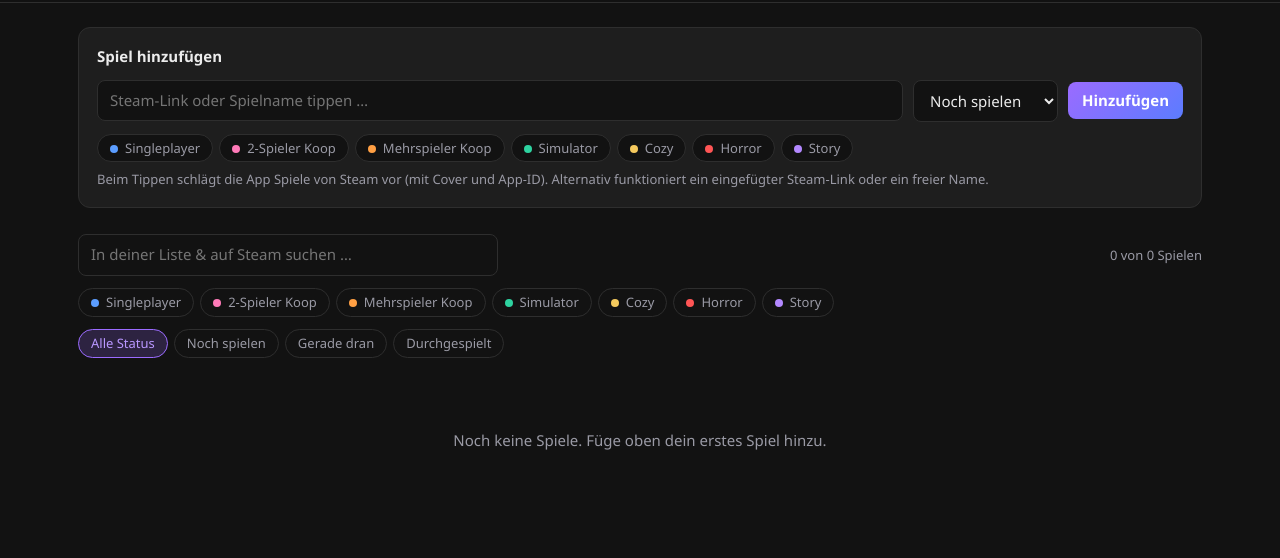
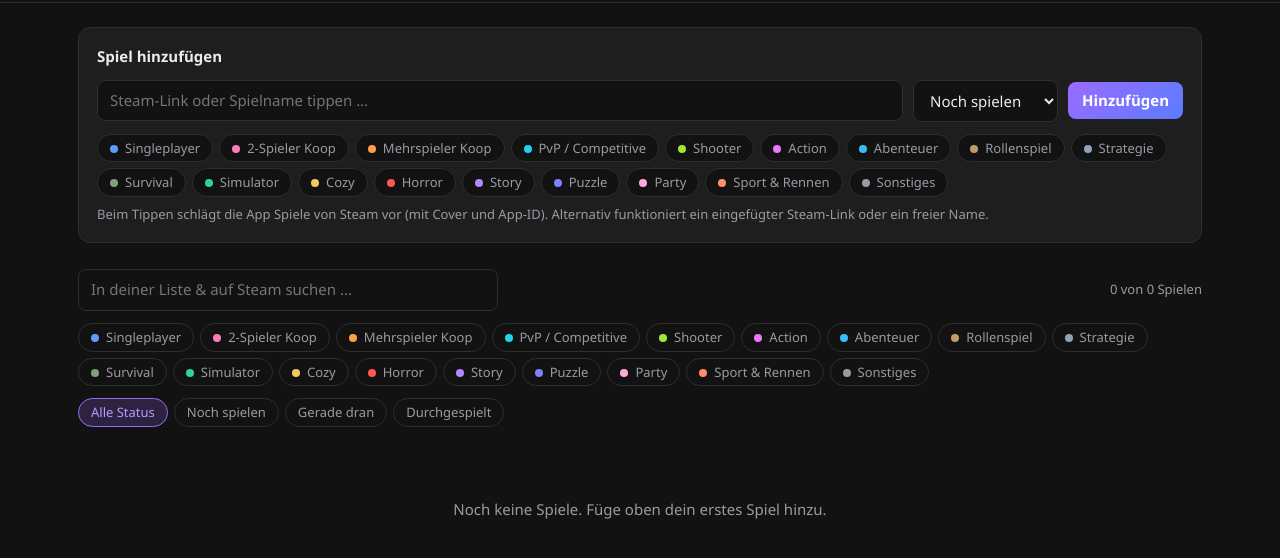
Before and after one commit to NoahDJ9/MyGames, a plain HTML site: page index.html in a window 1280 px wide. Shown: the part 70-628 px from the top of the page. Drawn offline with Linux system fonts and the light colour scheme.

Commit message:
Add files via upload

```diff
--- a/index.html
+++ b/index.html
@@ -145,8 +145,8 @@ dialog input[type=text],dialog select{width:100%}
 <div class="toast" id="toast"></div>
 
 <script>
-const CATS=["Singleplayer","2-Spieler Koop","Mehrspieler Koop","Simulator","Cozy","Horror","Story"];
-const CATCOLOR={"Singleplayer":"#5b9dff","2-Spieler Koop":"#ff7ab8","Mehrspieler Koop":"#ff9f43","Simulator":"#2ed3a0","Cozy":"#f4c95d","Horror":"#ff5555","Story":"#b388ff"};
+const CATS=["Singleplayer","2-Spieler Koop","Mehrspieler Koop","PvP / Competitive","Shooter","Action","Abenteuer","Rollenspiel","Strategie","Survival","Simulator","Cozy","Horror","Story","Puzzle","Party","Sport & Rennen","Sonstiges"];
+const CATCOLOR={"Singleplayer":"#5b9dff","2-Spieler Koop":"#ff7ab8","Mehrspieler Koop":"#ff9f43","PvP / Competitive":"#22d3ee","Shooter":"#a3e635","Action":"#e879f9","Abenteuer":"#38bdf8","Rollenspiel":"#c49a6c","Strategie":"#8fa3b8","Survival":"#7fa07a","Simulator":"#2ed3a0","Cozy":"#f4c95d","Horror":"#ff5555","Story":"#b388ff","Puzzle":"#7c83ff","Party":"#ffa8d9","Sport & Rennen":"#ff8f6b","Sonstiges":"#9a9aa5"};
 const STATUS={todo:"Noch spielen",now:"Gerade dran",done:"Durchgespielt"};
 const KEY="steam-backlog-v1";
 let games=load(), fCats=new Set(), fStatus="", query="", addCats=new Set(), editCats=new Set(), editId=null;
```
